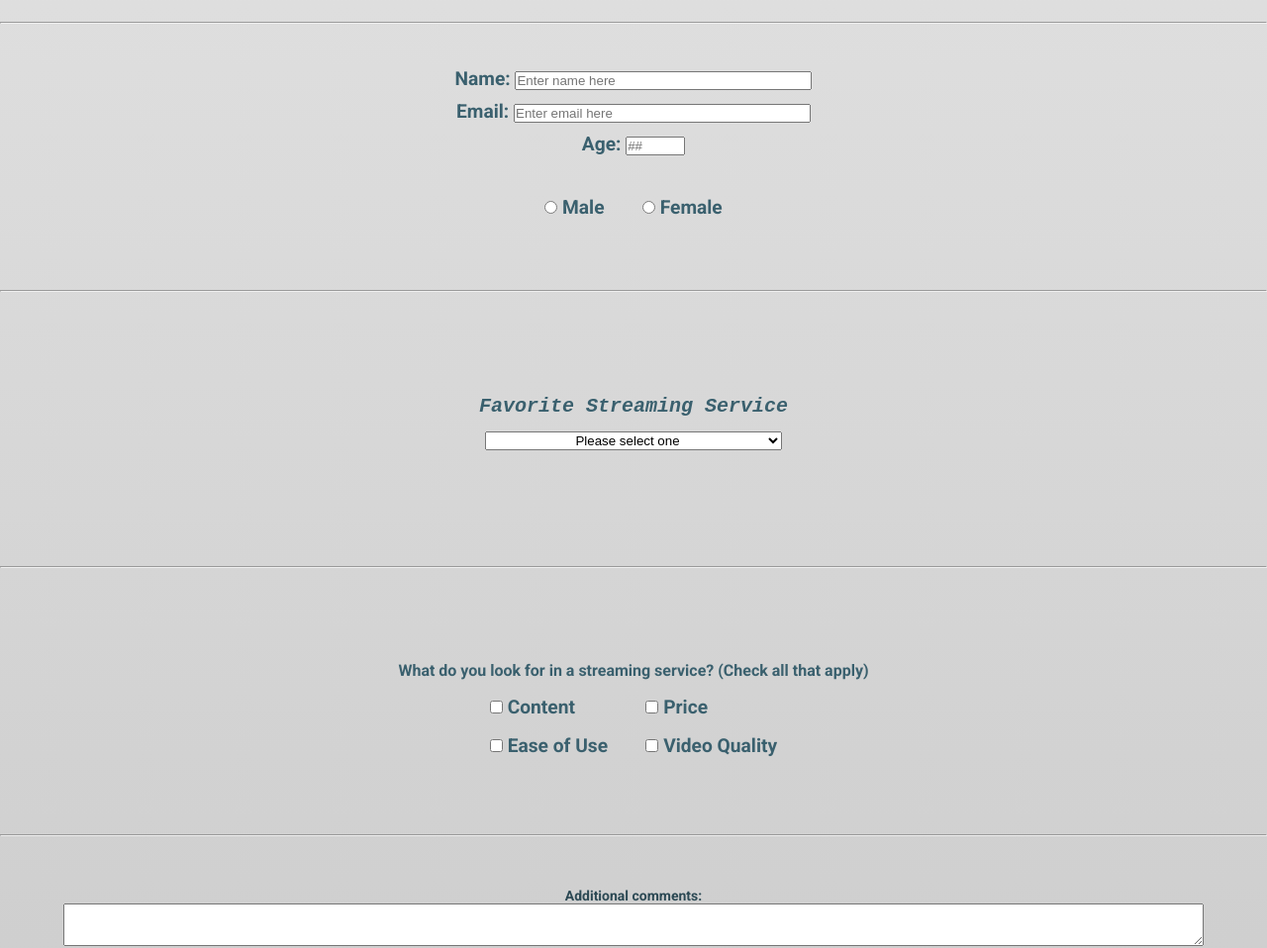
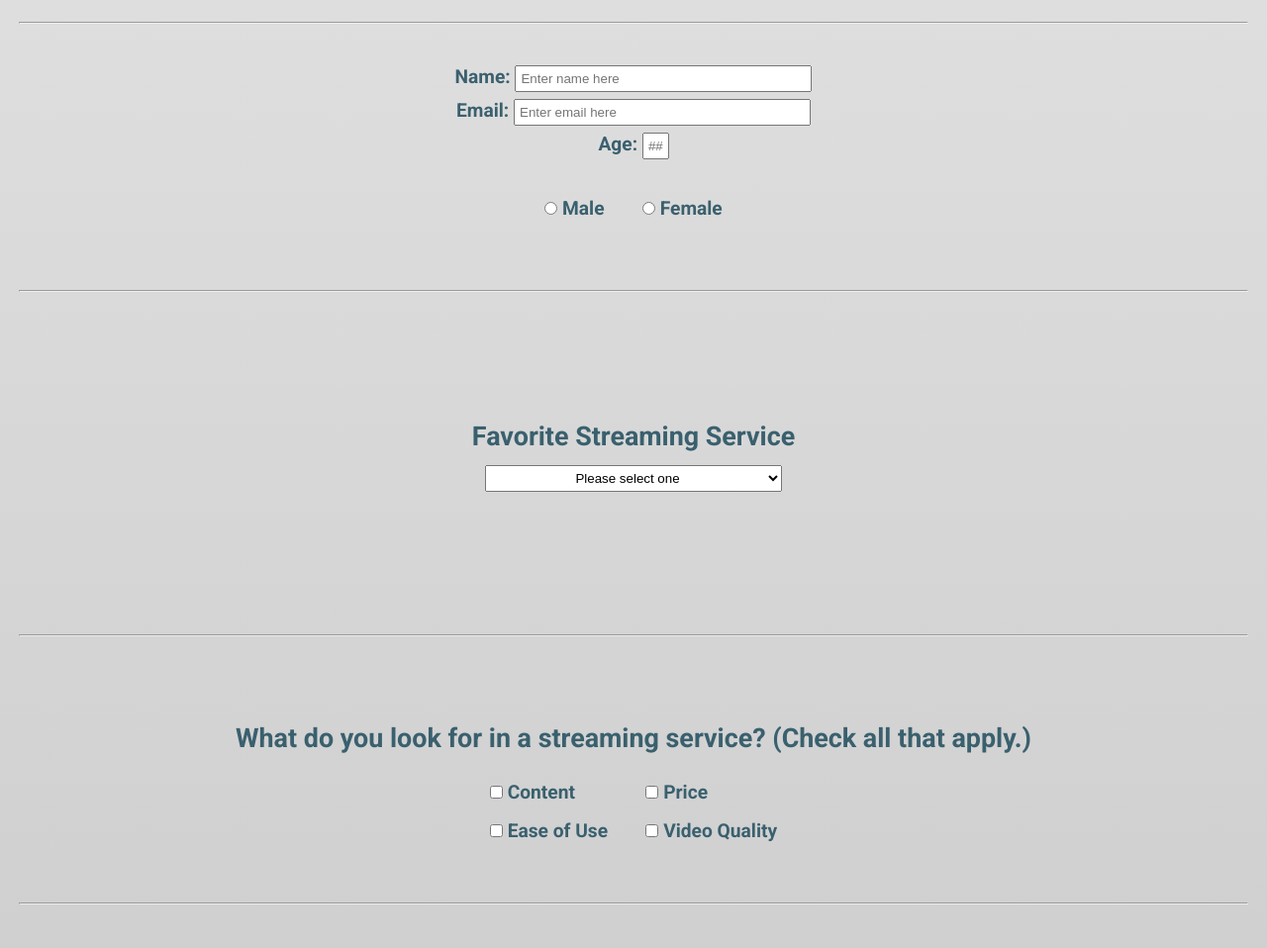
Before and after one commit to macgirl212/fcc-survey-form, a plain HTML site: page index.html in a window 1280 px wide. Shown: the part 120-1078 px from the top of the page at 99% size. Drawn offline with Linux system fonts and the light colour scheme.

Commit message:
inputs resized

```diff
--- a/index.html
+++ b/index.html
@@ -39,7 +39,7 @@
             </div>
             <hr class="rounded">
             <div id="favorite-service" required>
-                <label><em><b>Favorite Streaming Service</b></em></label>
+                <label>Favorite Streaming Service</label>
                     <select id="dropdown">
                         <option selected disabled>Please select one</option>
                         <option value="Amazon">Amazon Prime Video</option>
@@ -70,23 +70,23 @@
             </div>
             <hr class="rounded">
             <div id="checkbox-area">
-                <p id="preferences-title"><b>What do you look for in a streaming service? (Check all that apply)</b></p>
+                <p id="preferences-title">What do you look for in a streaming service? (Check all that apply.)</p>
                 <div id="preferences">
                     <div class="checkbox-choice">
                         <input type="checkbox" id="content" name="preferences" value="content">
-                        <label for="content"><b>Content</b></label>
+                        <label for="content">Content</label>
                     </div>
                     <div class="checkbox-choice">
                         <input type="checkbox" id="price" name="preferences" value="price">
-                        <label for="price"><b>Price</b></label>
+                        <label for="price">Price</label>
                     </div>
                     <div class="checkbox-choice">
                         <input type="checkbox" id="easeOfUse" name="preferences" value="easeOfUse">
-                        <label for="easeOfUse"><b>Ease of Use</b></label>
+                        <label for="easeOfUse">Ease of Use</label>
                     </div>
                     <div class="checkbox-choice">
                         <input type="checkbox" id="videoQuality" name="preferences" value="videoQuality">
-                        <label for="videoQuality"><b>Video Quality</b></label>
+                        <label for="videoQuality">Video Quality</label>
                     </div>
                 </div>
             </div>
--- a/style.scss
+++ b/style.scss
@@ -17,6 +17,11 @@ body {
     font-family: 'Roboto', sans-serif;
 }
 
+input,
+select {
+    padding: 0.3em;
+}
+
 #title {
     background-image: linear-gradient(180deg, $text-color, #467586);
     padding: 10px;
@@ -26,10 +31,11 @@ body {
 
 #description {
     margin: 1rem;
+    font-size: 1em;
 }
 
 hr.rounded {
-    margin: 2em 0em;
+    margin: 2em 1em;
 }
 
 #first-section {
@@ -43,11 +49,7 @@ hr.rounded {
     font-weight: bold;
 }
 
-#name {
-    width: 300px;
-    max-width: 90%;
-}
-
+#name,
 #email {
     width: 300px;
     max-width: 90%;
@@ -55,6 +57,18 @@ hr.rounded {
 
 #number {
     margin-bottom: 7px;
+    width: 2em;
+}
+
+// hide arrows in number input
+input::-webkit-outer-spin-button,
+input::-webkit-inner-spin-button {
+  -webkit-appearance: none;
+  margin: 0;
+}
+
+input[type=number] {
+  -moz-appearance: textfield;
 }
 
 #radio {
@@ -69,11 +83,12 @@ hr.rounded {
 
 .radio-choice > label {
     font-weight: bold;
+    font-size: 1em;
 }
 
 #favorite-service {
-   font-size: 20px;
-   font-family: monospace;
+   font-size: 1.4em;
+   font-weight: bold;
    height: 10em;
    display: flex;
    flex-direction: column;
@@ -95,9 +110,14 @@ hr.rounded {
     justify-content: center;
 }
 
+.checkbox-choice {
+    font-size: 1em;
+}
+
 #preferences-title {
-    font-size: 16px;
+    font-size: 1.4em;
     margin: 1em;
+    font-weight: bold;
 }
 
 #preferences {
@@ -116,8 +136,6 @@ hr.rounded {
 }
 
 #textarea-title {
-    color: #2C4954;
-    font-size: 14px;
     padding-top: 14px;
 }
 
@@ -125,9 +143,10 @@ hr.rounded {
     margin-left: auto;
     margin-right: auto;
     display: block;
-    width: 90%;
-    padding-top: 4px;
-    padding-bottom: 7px;
+    width: 500px;
+    max-width: 90%;
+    height: 8em;
+    padding: 0.3em;
 }
 
 #submit {
```
Also changed, not shown: style.css, 1 other file.
